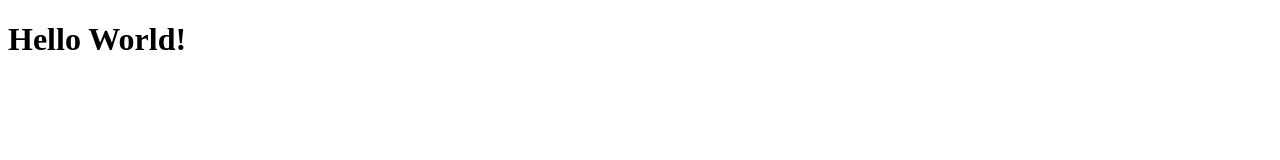
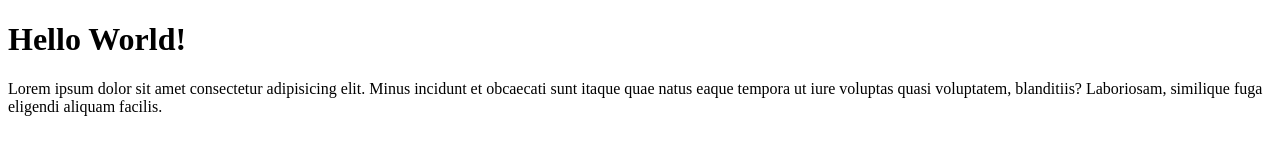
Before and after one commit to manuelnicholasn/git-test, a plain HTML site: page index.html in a window 1280 px wide. Drawn offline with Linux system fonts and the light colour scheme.

Commit message:
menambahkan paragraf

```diff
--- a/index.html
+++ b/index.html
@@ -7,5 +7,6 @@
 </head>
 <body>
 	<h1>Hello World!</h1>
+	<p>Lorem ipsum dolor sit amet consectetur adipisicing elit. Minus incidunt et obcaecati sunt itaque quae natus eaque tempora ut iure voluptas quasi voluptatem, blanditiis? Laboriosam, similique fuga eligendi aliquam facilis.</p>
 </body>
 </html>
```
